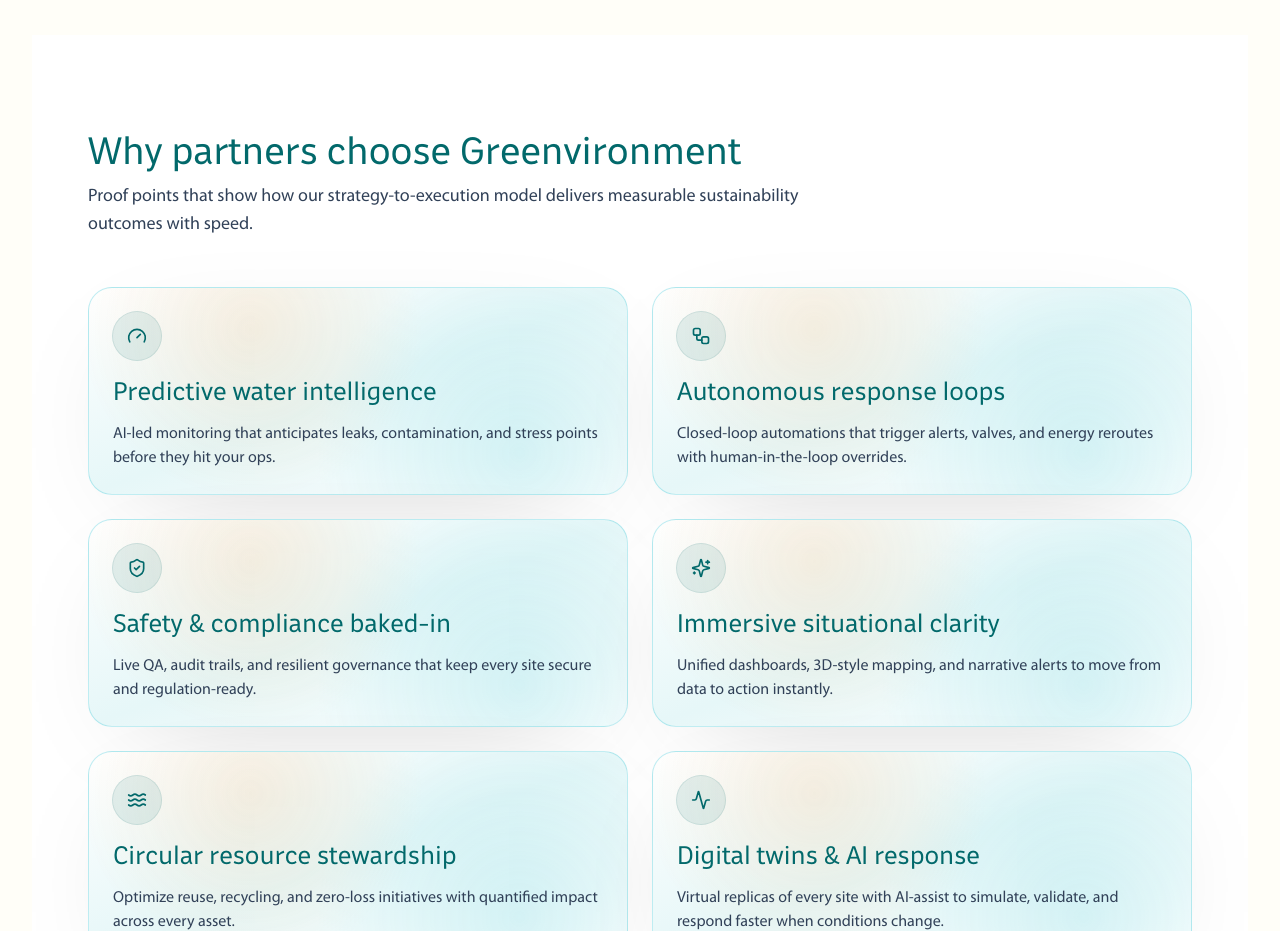
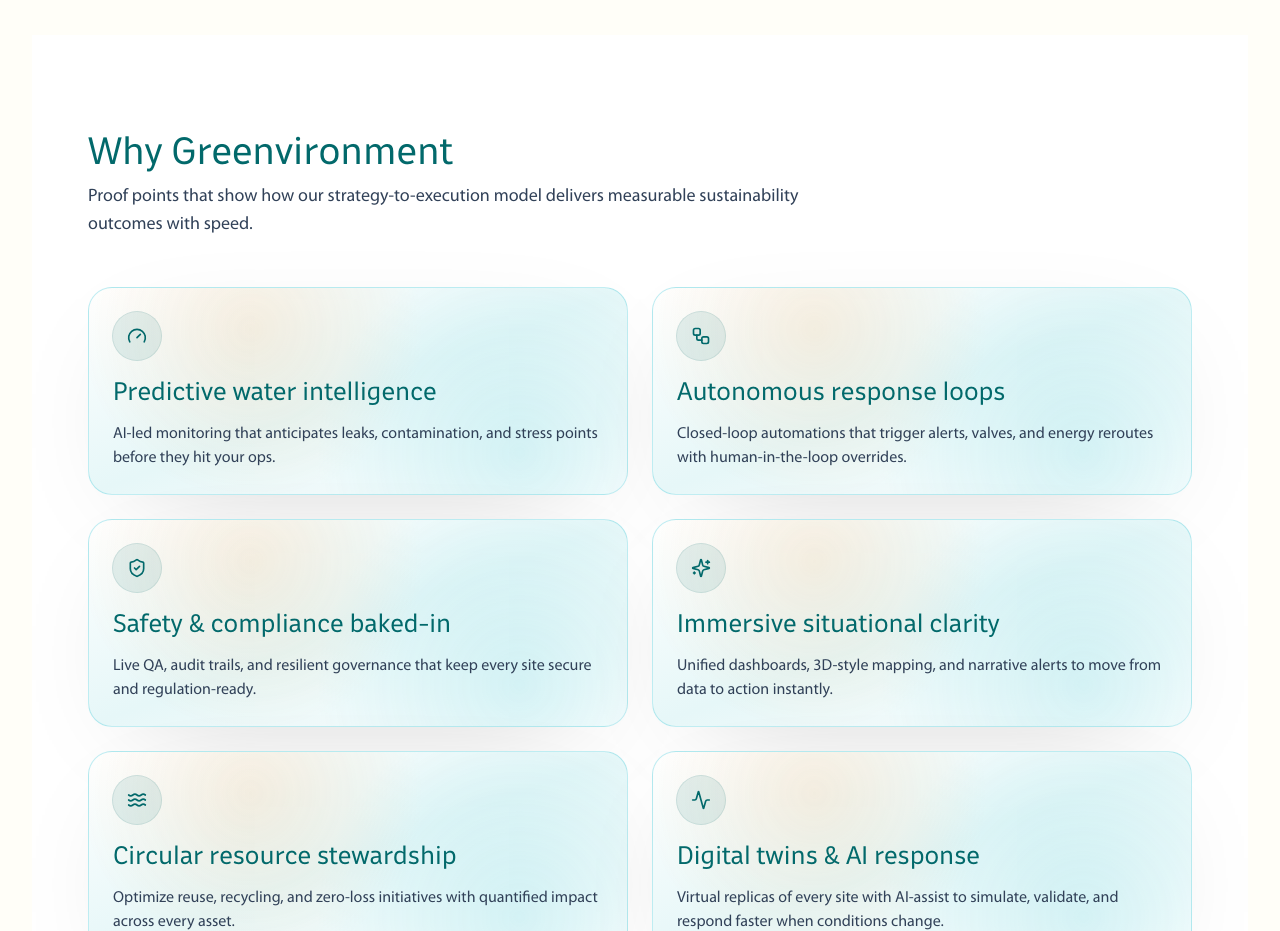
Before and after one commit to rahulkrishna-web/greenvironment, a Next.js app: page /about in a window 1280 px wide. Shown: the part 1480-2411 px from the top of the page. Built offline with nearby package versions, Linux system fonts and the light colour scheme.

Commit message:
update about us

```diff
--- a/components/what-we-do-options.tsx
+++ b/components/what-we-do-options.tsx
@@ -67,7 +67,7 @@
 export const ValuePropositionSection = () => (
   <EditorialSection
     label="Value Proposition"
-    title="Why partners choose Greenvironment"
+    title="Why Greenvironment"
     description="Proof points that show how our strategy-to-execution model delivers measurable sustainability outcomes with speed."
   />
 );
```
